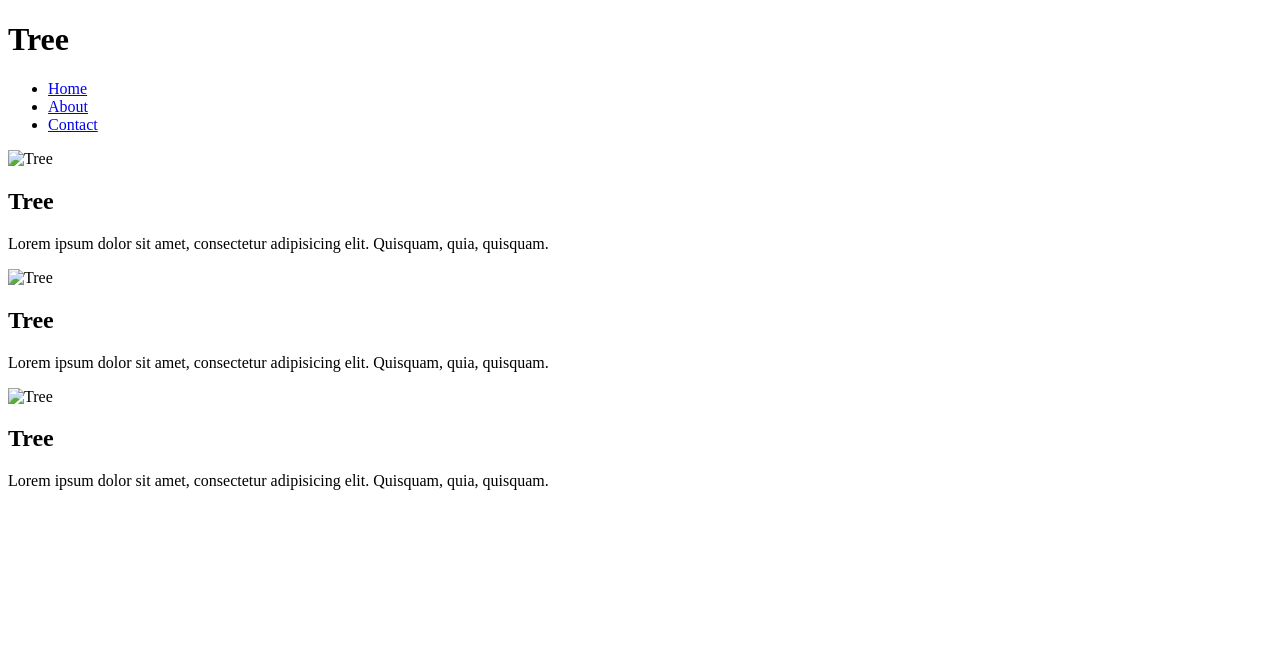
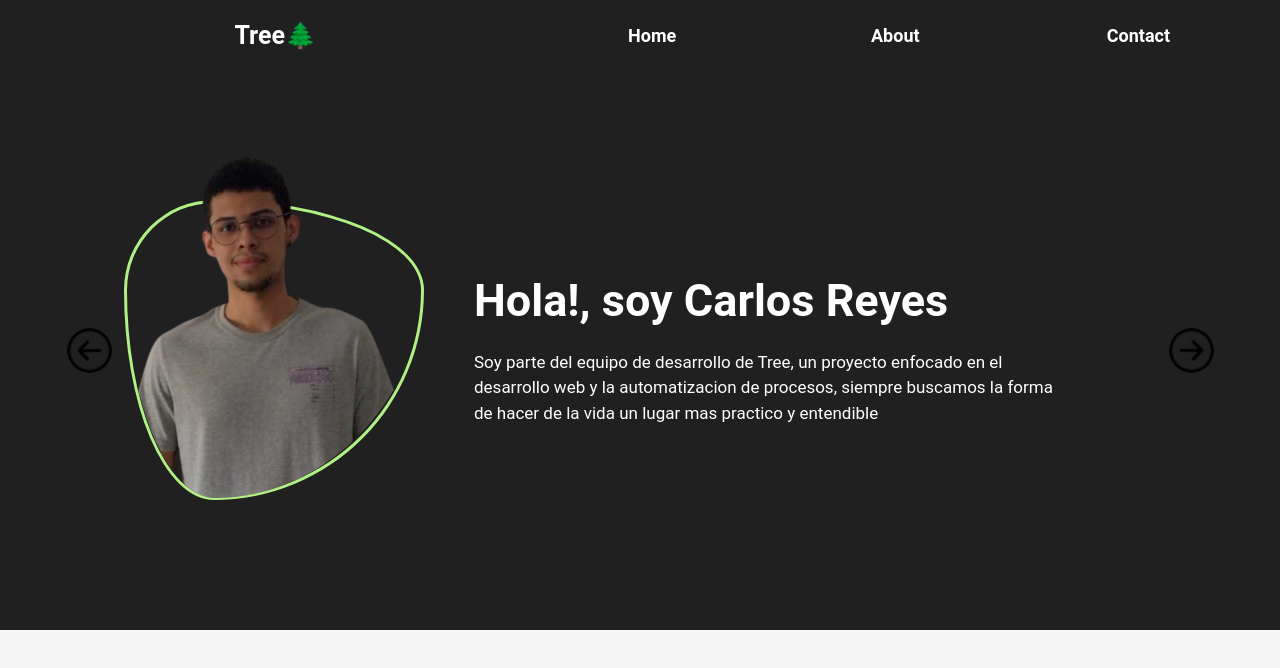
Before and after one commit to carlos398/Tree_Static, a plain HTML site: page index.html in a window 1280 px wide. Drawn offline with Linux system fonts and the light colour scheme.

Commit message:
Tree inicio de pagina

```diff
--- a/css/styles.css
+++ b/css/styles.css
@@ -0,0 +1,203 @@
+*{
+    margin: 0;
+    padding: 0;
+    box-sizing: border-box;
+}
+
+html{
+    font-size: 62.5%;
+}
+
+body{
+    font-family: 'Roboto', sans-serif;
+    background: #f5f5f5;
+    position: relative;
+    width: 100vw;
+    overflow: hidden;
+}
+
+header{
+    width: 100vw;
+    height: 70px;
+    background: #202020;
+    padding:10px 20px;
+    display: flex;
+    flex-direction: row;
+    justify-content: space-around;
+    align-items: center;
+}
+
+header h1{
+    width: 70%;
+    height: 100%;
+    font-size: 2.5rem;
+    font-weight: bold;
+    color: #fff;
+    display: flex;
+    justify-content: center;
+    align-items: center;
+    cursor: pointer;
+}
+
+header h1:hover span{
+    transform: scale(1.2);
+    text-shadow: 0px 0px 3px #b0f184;
+}
+
+header h1:hover {
+    transform: scale(1.2);
+    text-shadow: 0px 0px 3px #b0f184;
+}
+
+header nav{
+    width: 100%;
+    height: 100%;
+    display: flex;
+    align-items: center;
+    justify-content: left;
+}
+
+header nav ul{
+    width: 100%;
+    height: 100%;
+    display: flex;
+    flex-direction: row;
+    justify-content: space-around;
+    align-items: center;
+}
+
+header nav ul li{
+    width: 100%;
+    height: 100%;
+    display: flex;
+    justify-content: center;
+    align-items: center;
+}
+
+header nav ul li a{
+    width: 100%;
+    height: 100%;
+    color: #fff;
+    font-size: 1.8rem;
+    font-weight: bold;
+    display: flex;
+    justify-content: center;
+    align-items: center;
+    text-decoration: none;
+}
+
+header nav ul li a:hover{
+    color: #b0f184;
+    transform: scale(1.2);
+}
+
+body main{
+    width: 100vw;
+    background-color: #202020;
+    display: flex;
+    flex-direction: column;
+    justify-content: center;
+    align-items: center;
+}
+
+main .slider{
+    width: 90%;
+    height: 70vh;
+    color: rgb(255, 255, 255);
+    display: flex;
+    flex-direction: column;
+    align-items: center;
+    justify-content: center;
+    position: relative;
+}
+
+
+.slider .slider-container{
+    width: 100%;
+    height: 100%;
+    display: grid;
+    grid-template-columns:50px 1fr 50px;
+    align-items: center;
+    gap: 10px;
+}
+
+.slider .slider-container .left_arrow{
+    cursor: pointer;
+    width: 90%;
+    margin: auto;
+    border-radius: 50%;
+
+}
+
+.slider .slider-container .right_arrow{
+    cursor: pointer;
+    width: 90%;
+    margin: auto;
+    border-radius: 50%;
+    transform: rotate(180deg);  /* Rotate the arrow 180 degrees */
+}
+
+.right_arrow:hover, .left_arrow:hover{
+    box-shadow: 0px 0px 12px #b0f184;
+    background-color: #b0f184;
+}
+
+.slider-container .slider__body{
+    grid-column: 2/3;
+    grid-row: 1/2;
+    opacity: 0;
+    pointer-events: none;
+    display: grid;
+    grid-template-columns: auto 1fr;
+    gap: 5em;
+    align-items: center;
+    transition: opacity 1.5s;
+}
+
+.slider-container .slider__body--show{
+    opacity: 1;
+    pointer-events: unset;
+}
+
+.slider__body .slider__image{
+    width: 300px;
+    height: 300px;
+    object-fit: cover;
+    display: block;
+    margin: 0 auto;
+    position: relative;
+    border: 3px solid #b0f184;
+    border-radius: 30% 70% 70% 30% / 30% 30% 70% 70% ;
+}
+
+.slider__body .slider__image img{
+    width: 100%;
+    height: 100%;
+    border-radius: 30% 70% 70% 30% / 30% 30% 70% 70% ;
+
+}
+
+.slider__body .slider__image .slider_first_img{
+    position: absolute;
+    width: 105%;
+    height: 120%;
+    top: -58px;
+    left: -5px;
+}
+
+.slider__body .slider__text{
+    max-width: 600px;
+}
+
+.slider__body .slider__text h2{
+    font-size: 4.5rem;
+    font-weight: bold;
+    color: white;
+    margin-bottom: 0.5em;
+}
+
+.slider__body .slider__text p{
+    font-size: 1.7rem;
+    color: white;
+    line-height: 1.5;
+}
--- a/index.html
+++ b/index.html
@@ -5,10 +5,12 @@
     <meta http-equiv="X-UA-Compatible" content="IE=edge">
     <meta name="viewport" content="width=device-width, initial-scale=1.0">
     <title>Tree 🌲</title>
+    <link rel="stylesheet" href="css/styles.css">
 </head>
 <body>
     <header>
-        <h1>Tree</h1>
+        <h1>Tree <span>🌲</span></h1>
+
         <nav>
             <ul>
                 <li><a href="index.html">Home</a></li>
@@ -21,11 +23,21 @@
     <main>
         <section class="slider">
             <section class="slider-container">
+                <img src="images/arrow.png" alt="left_Arrow" class="left_arrow" id="before">
 
+                <section class="slider__body slider__body--show" data-id="1">
+                    <div class="slider__image">
+                        <img src="images/yop.png" alt="Tree" class="slider_first_img">
+                    </div>
+                    <div class="slider__text">
+                        <h2>Hola!, soy Carlos Reyes</h2>
+                        <p>Soy parte del equipo de desarrollo de Tree, un proyecto enfocado en el desarrollo web y la automatizacion de procesos, siempre buscamos la forma de hacer de la vida un lugar mas practico y entendible</p>
+                    </div>
+                </section>
 
-                <section class="slider__body slider__body--show">
+                <section class="slider__body" data-id="2">
                     <div class="slider__image">
-                        <img src="img/tree.jpg" alt="Tree">
+                        <img src="images/tree.png" alt="Tree">
                     </div>
                     <div class="slider__text">
                         <h2>Tree</h2>
@@ -33,9 +45,9 @@
                     </div>
                 </section>
 
-                <section class="slider__body">
+                <section class="slider__body" data-id="3">
                     <div class="slider__image">
-                        <img src="img/tree.jpg" alt="Tree">
+                        <img src="images/tree.png" alt="Tree">
                     </div>
                     <div class="slider__text">
                         <h2>Tree</h2>
@@ -43,18 +55,11 @@
                     </div>
                 </section>
 
-                <section class="slider__body">
-                    <div class="slider__image">
-                        <img src="img/tree.jpg" alt="Tree">
-                    </div>
-                    <div class="slider__text">
-                        <h2>Tree</h2>
-                        <p>Lorem ipsum dolor sit amet, consectetur adipisicing elit. Quisquam, quia, quisquam.</p>
-                    </div>
-                </section>
-
+                <img src="images/arrow.png" alt="right_Arrow" class="right_arrow" id="after">
             </section>
         </section>
     </main>
+
+    <script src="js/app.js"></script>
 </body>
 </html>
--- a/js/app.js
+++ b/js/app.js
@@ -0,0 +1,40 @@
+const app = () => {
+    const sliders = document.querySelectorAll('.slider__body');
+    const arrowBefore = document.querySelector('#before');
+    const arrowAfter = document.querySelector('#after');
+
+    let value;
+    let time = 10;
+
+    arrowBefore.addEventListener('click', () => changePosition(-1));
+    arrowAfter.addEventListener('click', () => changePosition(1));
+
+    const changePosition = (direction) => {
+        const currentElement = Number(document.querySelector('.slider__body--show').dataset.id);
+        value = currentElement
+        value+= direction
+
+        if(value == 0 || value == sliders.length+1) {
+            value = value === 0 ? sliders.length : 1;
+        }
+
+        sliders[currentElement-1].classList.toggle('slider__body--show');
+
+        sliders[value-1].classList.toggle('slider__body--show');
+        time = 10;
+    }
+
+    function changePositionTime(){
+        time--;
+        if(time == 0) {
+            changePosition(1);
+            time = 5;
+        }
+        setTimeout(changePositionTime, 1000);
+    }
+
+    changePositionTime();
+
+ }
+
+ app();
```
Also changed, not shown: images/arrow.png (added), images/tree.png (added), images/yop.png (added).
